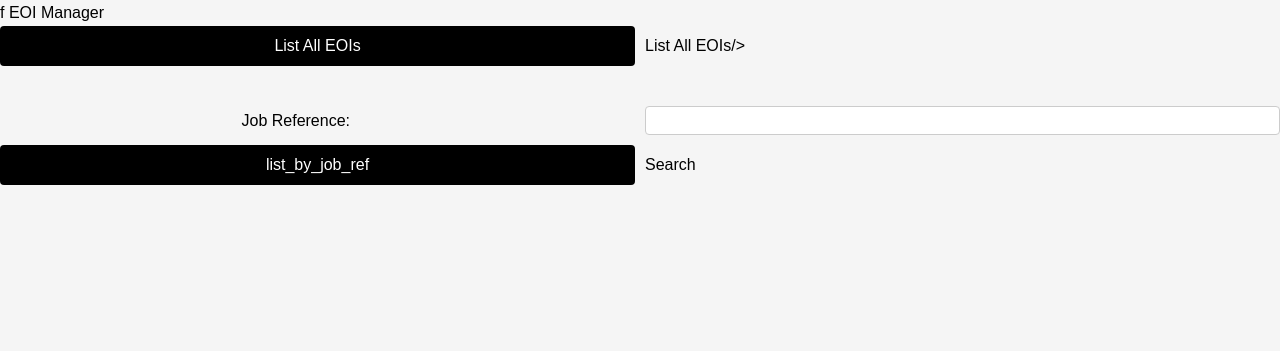
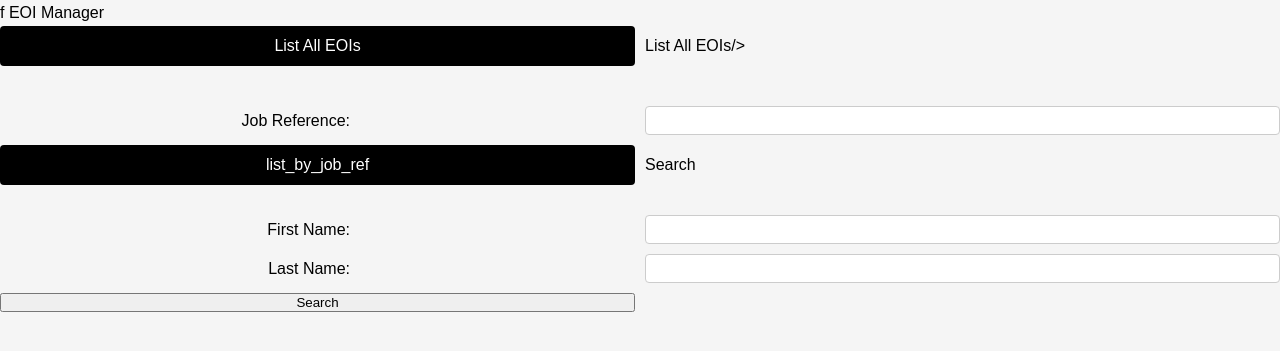
Before and after one commit to 106160340/assignment2, a PHP site: page /manage..php in a window 1280 px wide. Shown: the top 351 px of the page. Run offline with PHP 8.4, Linux system fonts and the light colour scheme.

Commit message:
add list by applicant name filter

```diff
--- a/manage..php
+++ b/manage..php
@@ -31,14 +31,23 @@ require_once("settings.php");
 
     <!-- List all EOIs button form -->
     <form method="post">
-        <input type="submit" name="action" value="List All EOIs">List All EOIs/>
+        <input type="submit" name="filter" value="List All EOIs">List All EOIs/>
     </form>
 
     <!-- List by Job Reference -->
     <form method="post">
         <label>Job Reference:</label>
         <input type="text" name="job_ref" required>
-        <input type="submit" name="action" value="list_by_job_ref">Search</input>
+        <input type="submit" name="filter" value="list_by_job_ref">Search</input>
+    </form>
+
+    <!-- List by Applicant Name -->
+    <form method="post">
+        <label>First Name:</label>
+        <input type="text" name="first_name">
+        <label>Last Name:</label>
+        <input type="text" name="last_name">
+        <button type="submit" name="filter" value="list_by_name">Search</button>
     </form>
 
 
```
